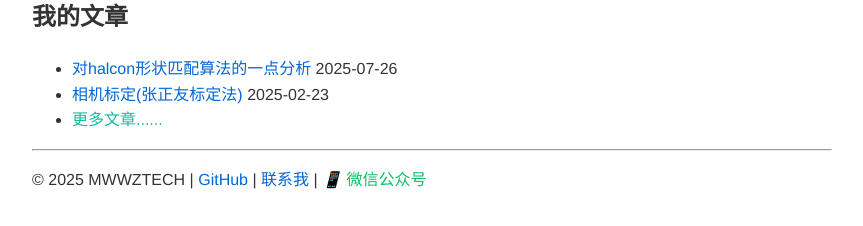
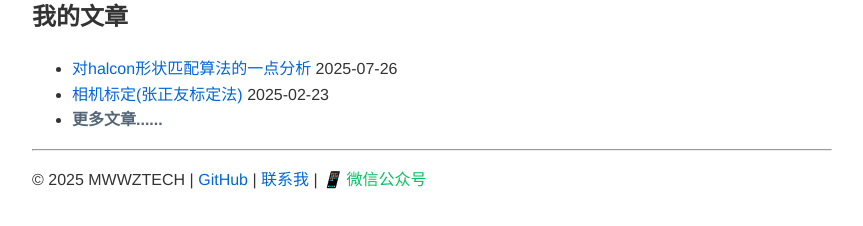
Before and after one commit to mwwzbinf/mwwzbinf.github.io, a Jekyll site: the page built from index.html, in a window 1280 px wide. Shown: the part 750-976 px from the top of the page, without its empty margins (208-1071 px from the left). Built offline with Jekyll 4.4.1, drawn with Linux system fonts in a browser that asks for light colours.

Commit message:
all-posts

```diff
--- a/index.html
+++ b/index.html
@@ -68,7 +68,7 @@ layout: null
 
 		  {% if site.posts.size > 2 %}
 			<li>
-				<a href="/all-posts.html" style="color: #16B89B;">更多文章......</a>
+				<a href="/all-posts.html" style="color: #556677; font-weight: bold;">更多文章......</a>
 			</li>
 			<!-- <div class="view-all-link"> -->
 				<!-- <a href="/all-posts.html">所有文章</a>... -->
```
